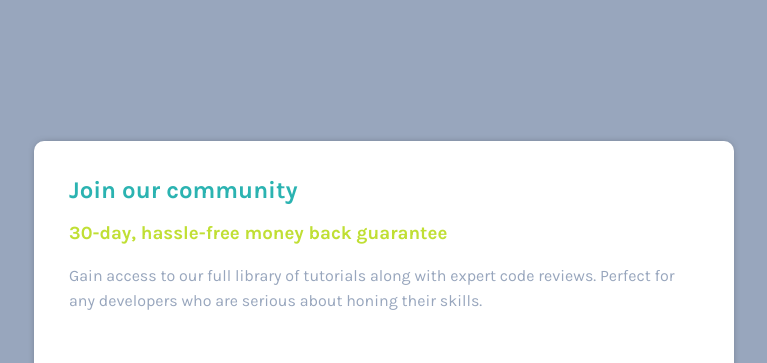
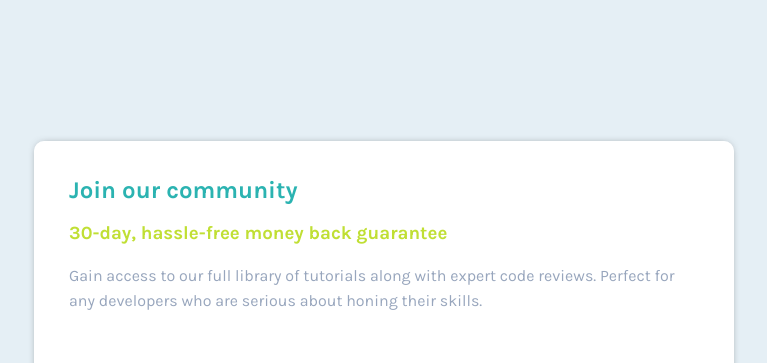
Before and after one commit to SushiOnToast/frontend-mentor-single-grid-price-component-challenge, a plain HTML site: page index.html in a window 1280 px wide. Shown: the top 363 px of the page, without its empty margins (256-1023 px from the left). Drawn offline with Linux system fonts and the light colour scheme.

Commit message:
Update style.css

```diff
--- a/style.css
+++ b/style.css
@@ -1,7 +1,7 @@
 html {
   box-sizing: border-box;
   font-family: "Karla", sans-serif;
-  background-color: hsl(218, 22%, 67%);
+  background-color: hsl(204, 43%, 93%);
 }
 
 * {
```
